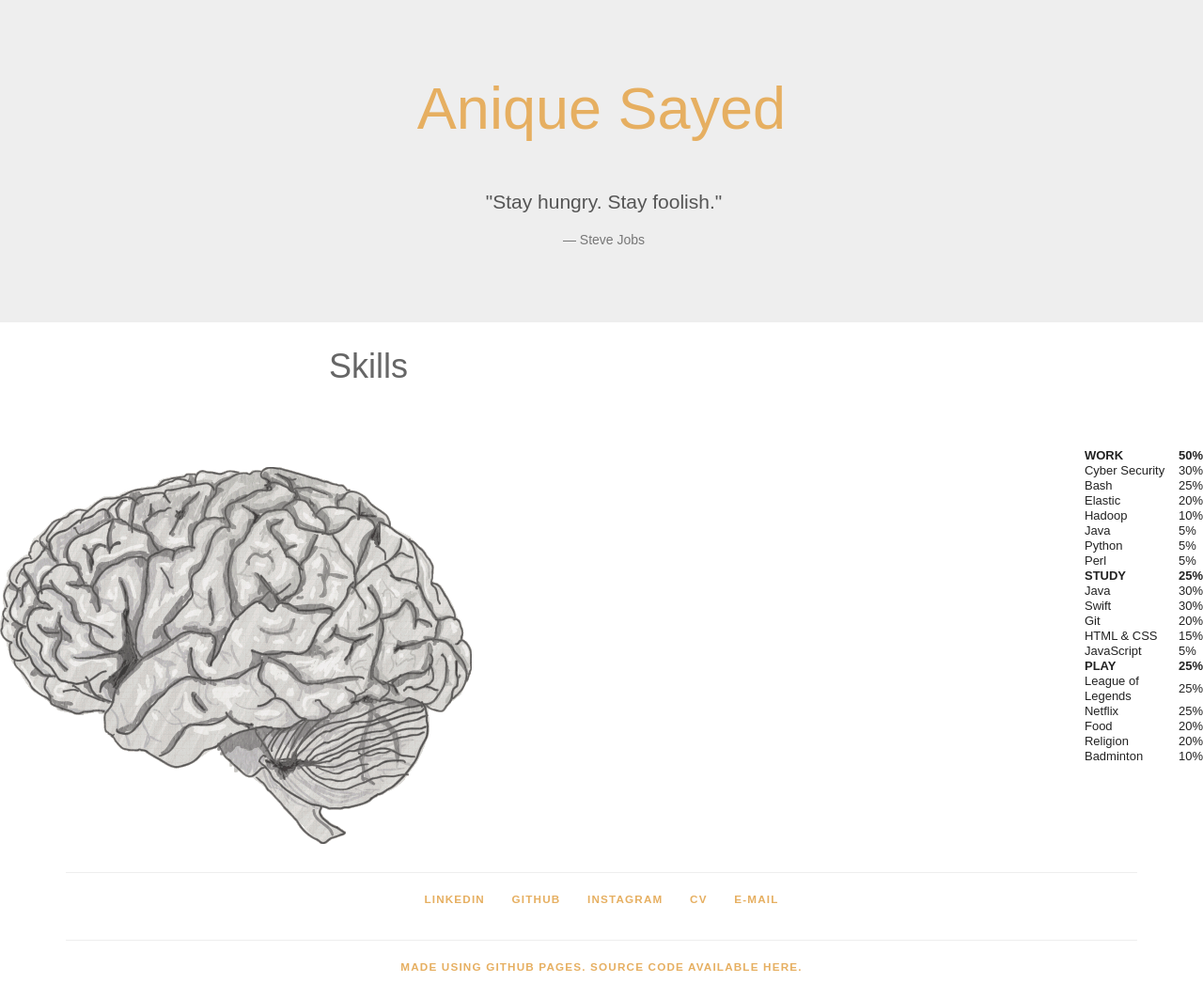
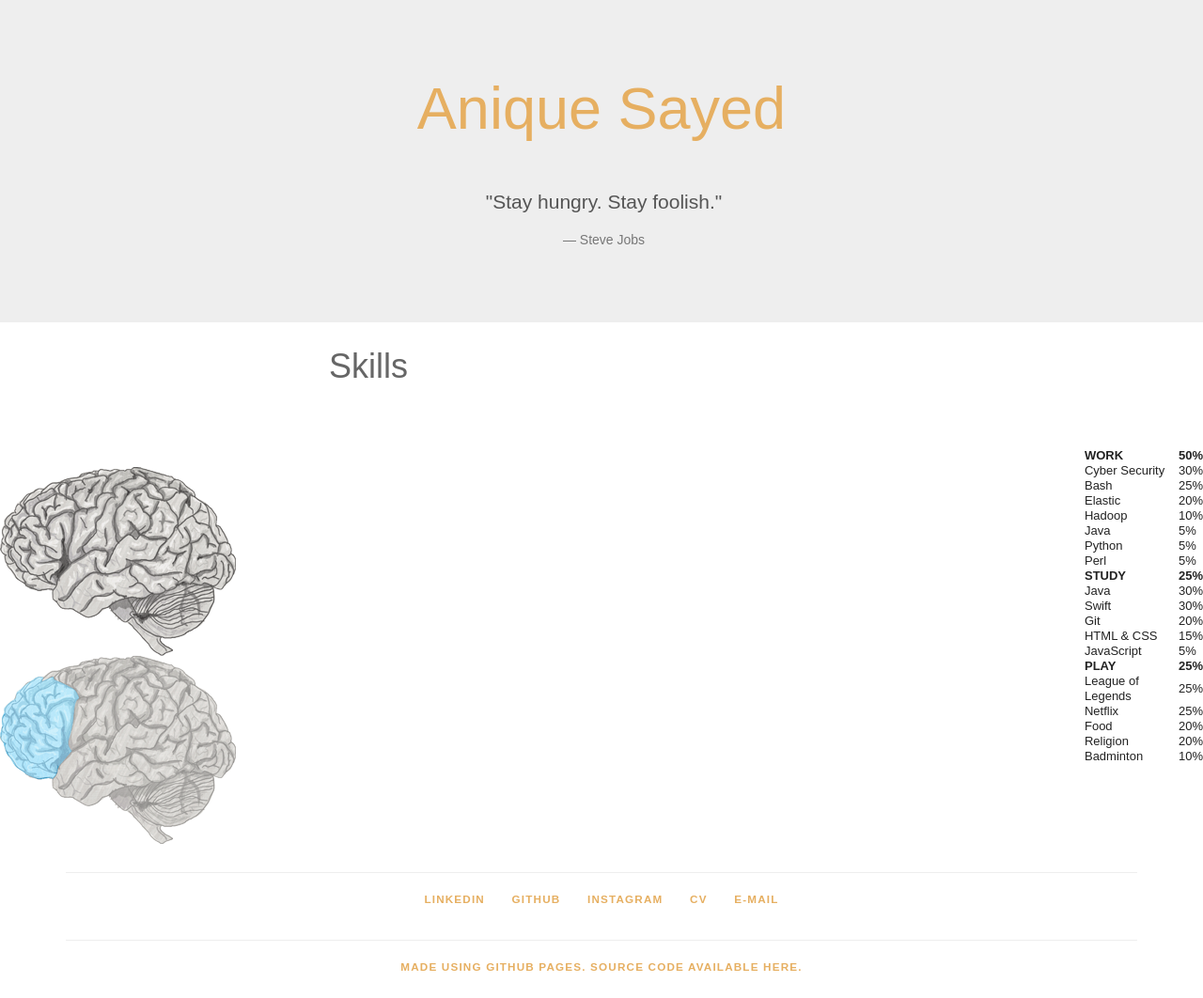
Before and after one commit to aniquesayed/aniquesayed.github.io, a Jekyll site: the page built from languages.html, in a window 1280 px wide. Shown: the whole page at 94% size. Built offline with Jekyll 4.4.1, drawn with Linux system fonts in a browser that asks for light colours; some web fonts are replaced.

Commit message:
editing languages page

```diff
--- a/css/skills.css
+++ b/css/skills.css
@@ -145,7 +145,7 @@
     float:left;
     padding-right:30px;
 
-    background: url('../images/layout/gehirn_sprite.png') no-repeat;
+    background: url('../images/layout/gehirn_sprite_small.png') no-repeat;
   }
 
   /* Design */
@@ -166,7 +166,7 @@
       top: 0;
       left: 0;
 
-      background: url('../images/layout/gehirn_hover.png') no-repeat;
+      background: url('../images/layout/gehirn_hover_small.png') no-repeat;
     }
       /* Design */
       #maphover.ps {
```
